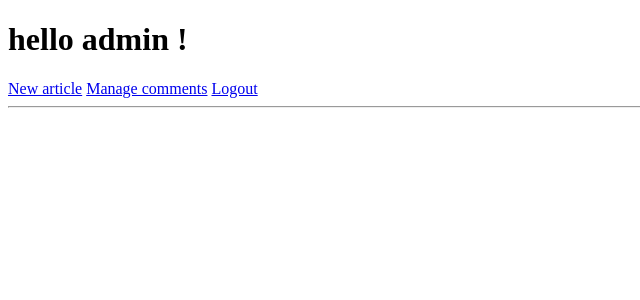
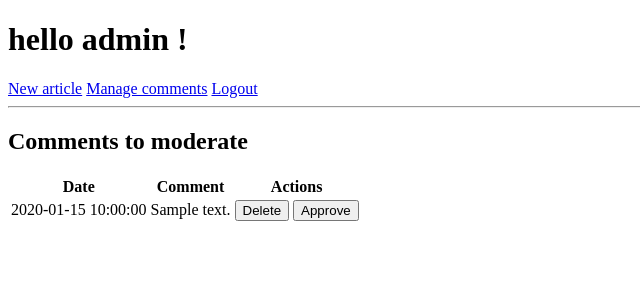
Before and after one commit to JulienPlume/module3-php, a PHP site: the page made by view/admin.php in a window 1280 px wide. Shown: the top 300 px of the page, without its empty margins (0-640 px from the left). Run offline with PHP 8.4, Linux system fonts and the light colour scheme; the template is opened without the code that fills it: most values are stand-ins (such as "Sample title", 1, 10 or a date in 2020).

Commit message:
reimplant comment signalement

```diff
--- a/controller/ViewArticleController.php
+++ b/controller/ViewArticleController.php
@@ -8,6 +8,11 @@ class ViewArticleController
         if (isset($_POST['submit_comment'])) {
             $comment_manager->add();
         }
+        if (isset($_POST['signal_comment'])) {
+            $comment_manager->signalComment($_POST['comment_id']);
+            $message_signaled_comment =  "The comment has been signaled";
+        }
+
         $article = $manager->getArticleWithIDandSlug($matches[2], $matches[1]);
         if ($article == false) {
             exit('Article does not exist');
--- a/view/admin.php
+++ b/view/admin.php
@@ -10,4 +10,26 @@
     <a href="http://localhost:8888/module3-php/manageComment">Manage comments</a>
     <a href="http://localhost:8888/module3-php/logout">Logout</a>
     <hr>
+    <h2>Comments to moderate</h2>
+
+        <table>
+            <tr>
+                <th>Date</th>
+                <th>Comment</th>
+                <th>Actions</th>
+            </tr>
+            <?php foreach ($comments_to_moderate as $comment): ?>
+            <tr>
+                <td><?= $comment['date'] ?></td>
+                <td><?= $comment['content'] ?></td>
+                <td>
+                    <form method="post">
+                        <input type="hidden" value="<?= $comment['id'] ?>" name="comment_id">
+                        <input type="submit" name="delete" value="Delete">
+                        <input type="submit" name="approve" value="Approve">
+                    </form>
+                </td>
+            </tr>
+            <?php endforeach; ?>
+        </table>
     </body>
```
Also changed, not shown: controller/AdminController.php (+11 -0 lines), manager/CommentManager.php (+32 -0 lines), view/viewArticle.php (+15 -1 lines).
